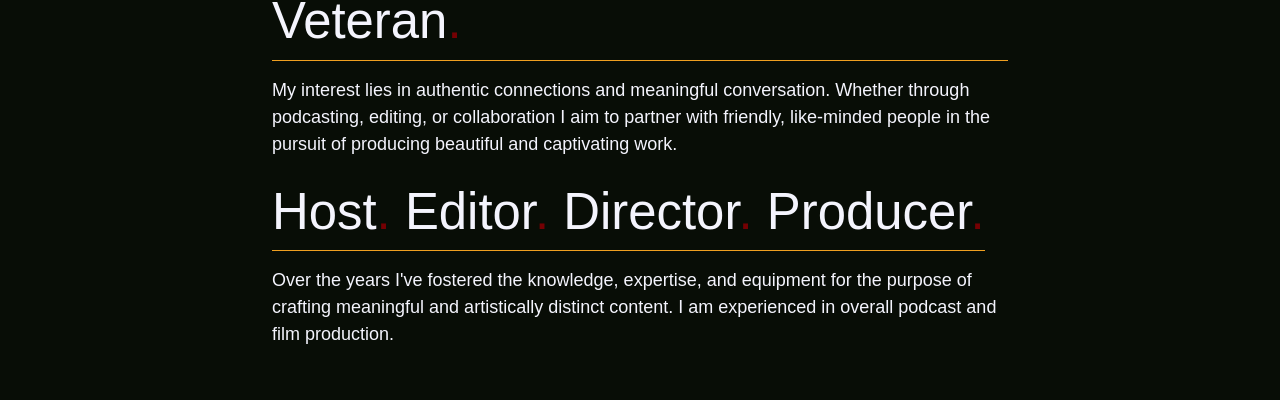
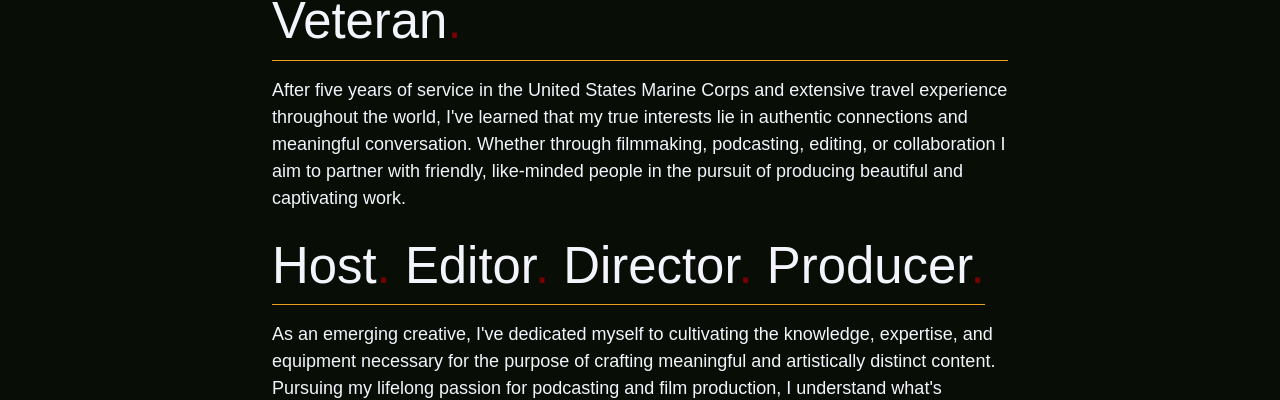
Before and after one commit to Brendan-Leal/evanleal.net, a Next.js app: page /about in a window 1280 px wide. Shown: the part 533-933 px from the top of the page. Built offline with nearby package versions, Linux system fonts and the light colour scheme; a web font is replaced by a local one.

Commit message:
footer & About copy updates

```diff
--- a/src/components/Footer.jsx
+++ b/src/components/Footer.jsx
@@ -6,17 +6,10 @@ export default function Footer() {
       <div className="text-center py-4  flex flex-col">
         <p>
           Site made possible by&nbsp;
-          <a className="underline" href="https://astrolabstudio.com">
-            Astrolab Studio
+          <a className="underline" href="https://github.com/Brendan-Leal">
+            Brendan Leal
           </a>
           &nbsp; &nbsp;
-          <Image
-            src="/img/astrolab-logo.png"
-            alt="astrolab logo"
-            width={25}
-            height={25}
-            className="inline"
-          />
         </p>
         <p>&copy; copyright {new Date().getFullYear()}</p>
       </div>
--- a/src/pages/about.js
+++ b/src/pages/about.js
@@ -32,10 +32,7 @@ export default function About() {
         </div>
 
         <p className="text-base md:text-desktop-base mb-2 md:mb-4">
-          My interest lies in authentic connections and meaningful conversation.
-          Whether through podcasting, editing, or collaboration I aim to partner
-          with friendly, like-minded people in the pursuit of producing
-          beautiful and captivating work.
+          After five years of service in the United States Marine Corps and extensive travel experience throughout the world, I&apos;ve learned that my true interests lie in authentic connections and meaningful conversation. Whether through filmmaking, podcasting, editing, or collaboration I aim to partner with friendly, like-minded people in the pursuit of producing beautiful and captivating work.
         </p>
 
         <div className="w-fit">
@@ -52,12 +49,8 @@ export default function About() {
           <div className="bg-shadow-yellow h-[1px] mb-2 md:mb-4"></div>
         </div>
 
-        {/* TODO: get content */}
         <p className="text-base md:text-desktop-base">
-          Over the years I&apos;ve fostered the knowledge, expertise, and
-          equipment for the purpose of crafting meaningful and artistically
-          distinct content. I am experienced in overall podcast and film
-          production.
+          As an emerging creative, I've dedicated myself to cultivating the knowledge, expertise, and equipment necessary for the purpose of crafting meaningful and artistically distinct content. Pursuing my lifelong passion for podcasting and film production, I understand what&apos;s required to make things happen. If you're on the lookout for a committed and imaginative professional to be part of your team, let's collaborate and create something cool together!
         </p>
       </div>
     </>
```
